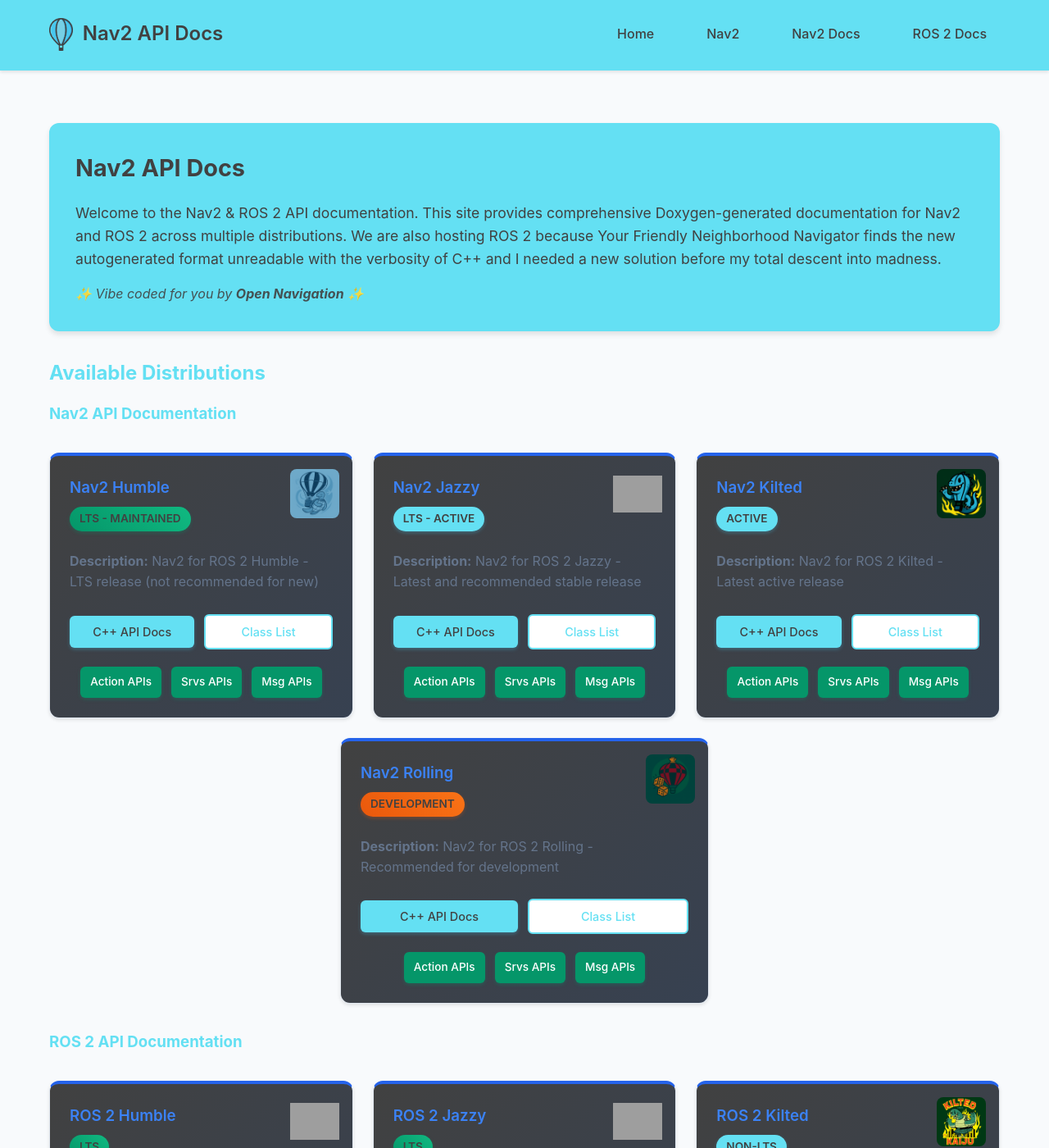
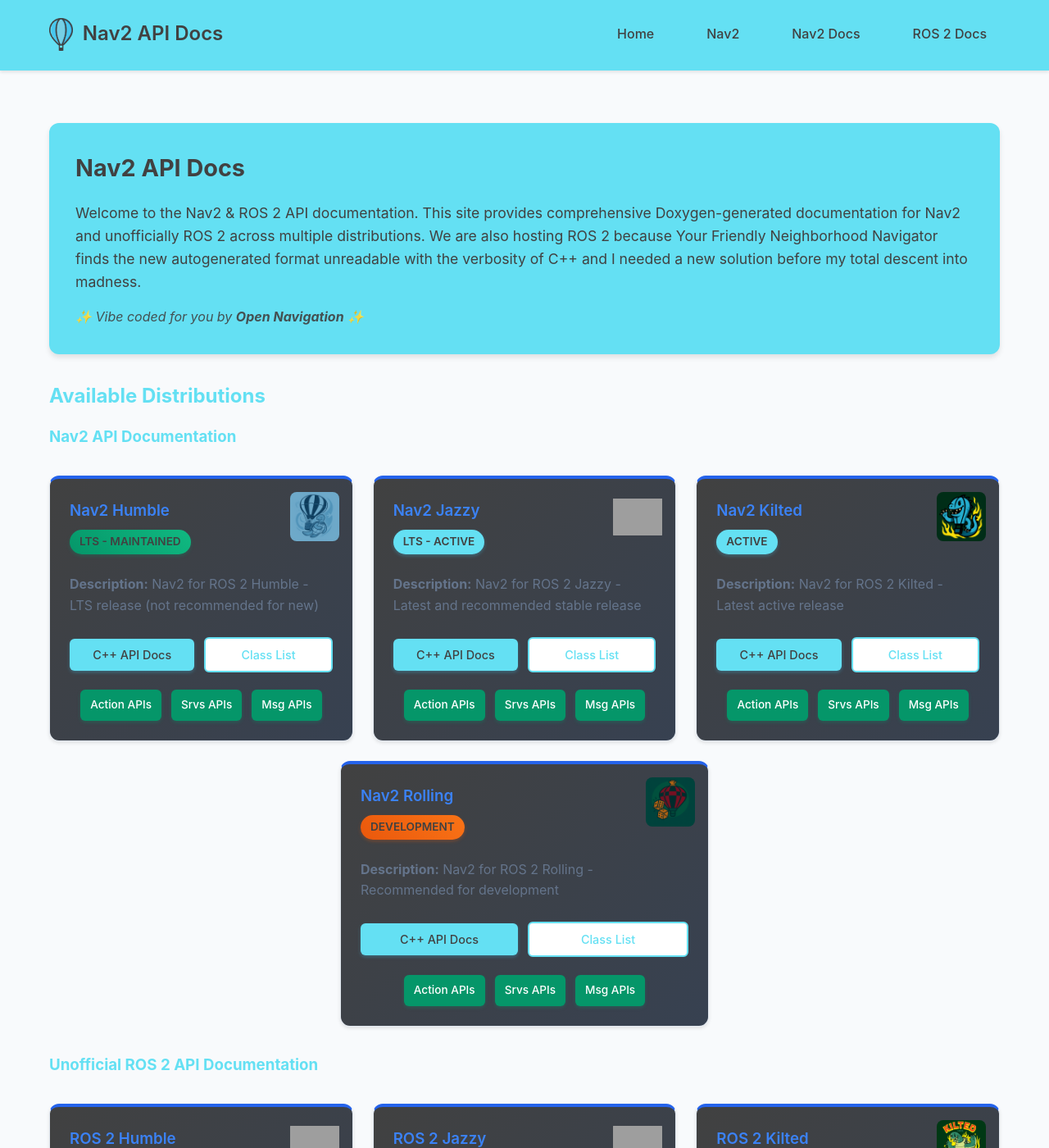
Before and after one commit to ros-navigation/rosdox.nav2.org, a Jekyll site: the page built from home.md, in a window 1280 px wide and 1400 px high. Shown: the whole window at 82% size. Built offline with Jekyll 4.4.1, drawn with Linux system fonts in a browser that asks for light colours; grey boxes are pictures that could not be loaded.

Commit message:
Unofficializing ros2 docs
Signed-off-by: SteveMacenski <stevenmacenski@gmail.com>

```diff
--- a/_layouts/home.html
+++ b/_layouts/home.html
@@ -5,7 +5,7 @@
 <div class="home-page">
   <div class="intro">
     <h2 style="margin-top: 0; color: #414141; font-size: 1.8rem;">Nav2 API Docs</h2>
-    <p style="font-size: 1.1rem; margin-bottom: 1rem;">Welcome to the Nav2 & ROS 2 API documentation. This site provides comprehensive Doxygen-generated documentation for Nav2 and ROS 2 across multiple distributions. We are also hosting ROS 2 because Your Friendly Neighborhood Navigator finds the new autogenerated format unreadable with the verbosity of C++ and I needed a new solution before my total descent into madness.</p>
+    <p style="font-size: 1.1rem; margin-bottom: 1rem;">Welcome to the Nav2 & ROS 2 API documentation. This site provides comprehensive Doxygen-generated documentation for Nav2 and unofficially ROS 2 across multiple distributions. We are also hosting ROS 2 because Your Friendly Neighborhood Navigator finds the new autogenerated format unreadable with the verbosity of C++ and I needed a new solution before my total descent into madness.</p>
     <p style="font-style: italic; opacity: 0.9; margin-bottom: 0; font-size: 1rem;">✨ Vibe coded for you by <strong>Open Navigation</strong> ✨</p>
   </div>
 
@@ -38,7 +38,7 @@
     {% endfor %}
   </div>
 
-  <h3>ROS 2 API Documentation</h3>
+  <h3>Unofficial ROS 2 API Documentation</h3>
 
   <div class="distribution-grid">
     {% assign sorted_distributions = site.distributions | sort: 'order' %}
```
